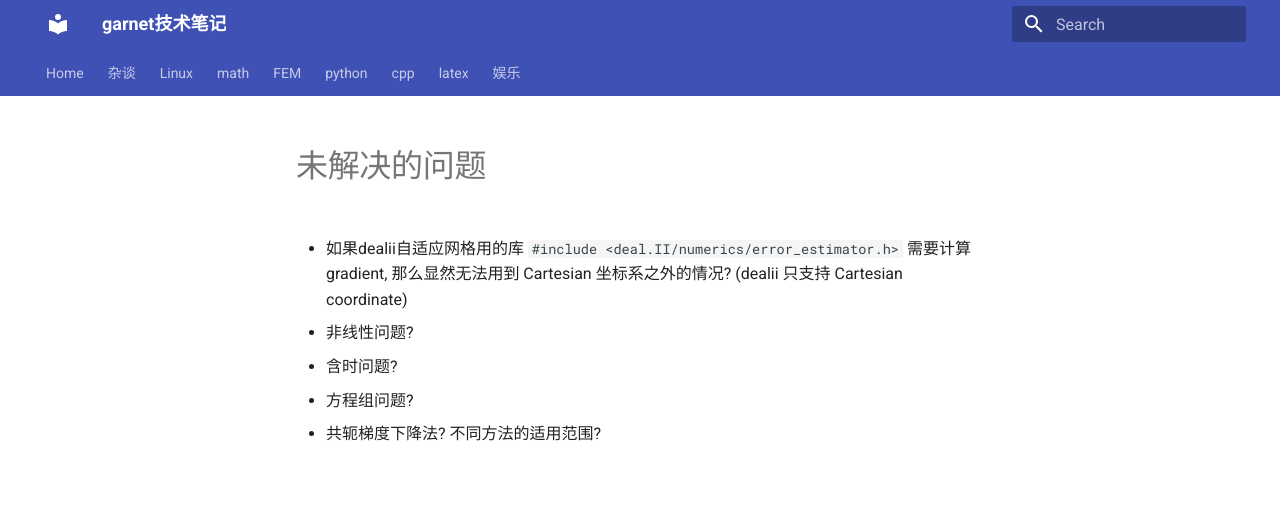
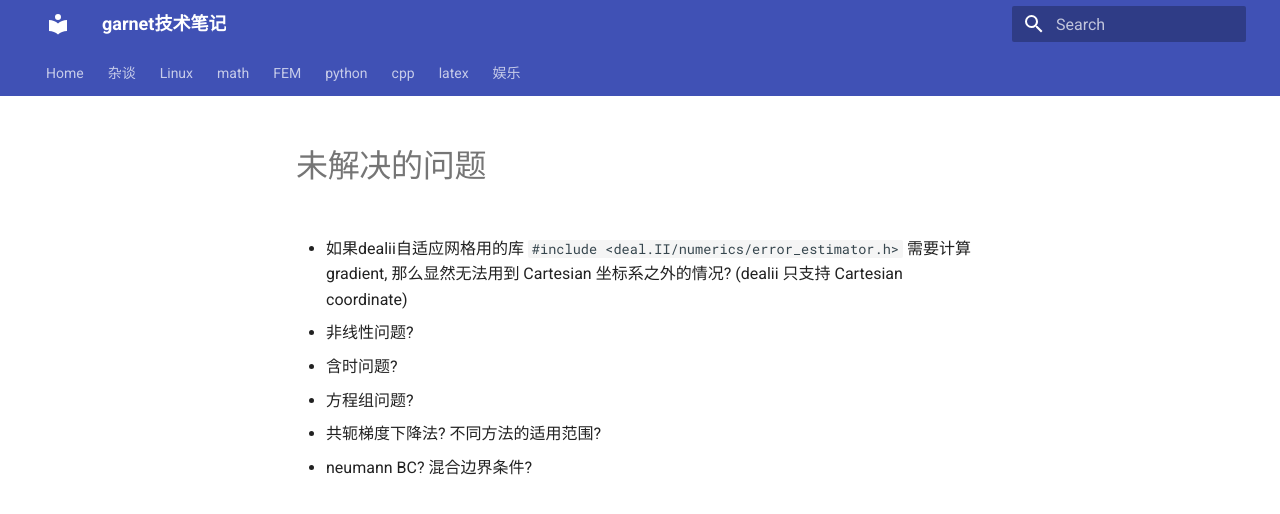
Before and after one commit to ymma98/technotes, an MkDocs documentation site: the page built from docs/FEM/未解决的问题.md, in a window 1280 px wide. Shown: the top 514 px of the page. Built offline with MkDocs 1.6.1 and Material for MkDocs 9.7.7, drawn with Linux system fonts in a browser that asks for light colours.

Commit message:
docs/FEM/未解决的问题.md updated from https://stackedit.cn/

```diff
--- a/docs/FEM/未解决的问题.md
+++ b/docs/FEM/未解决的问题.md
@@ -9,6 +9,8 @@
 * 方程组问题?
 
 * 共轭梯度下降法? 不同方法的适用范围?
+
+* neumann BC? 混合边界条件?
 <!--stackedit_data:
-eyJoaXN0b3J5IjpbLTE3MDQ1ODk1OV19
+eyJoaXN0b3J5IjpbLTU2ODk2NzA5N119
 -->
```
